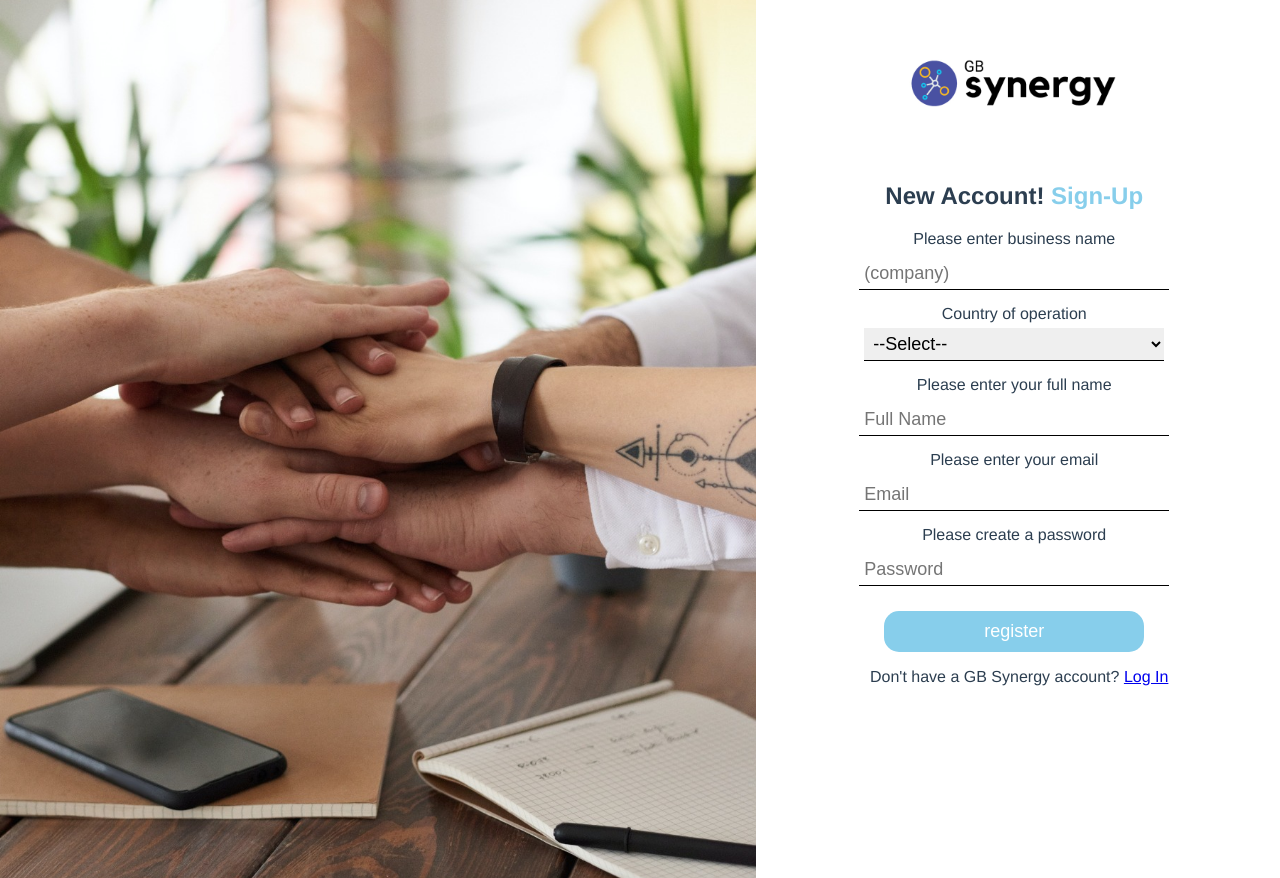
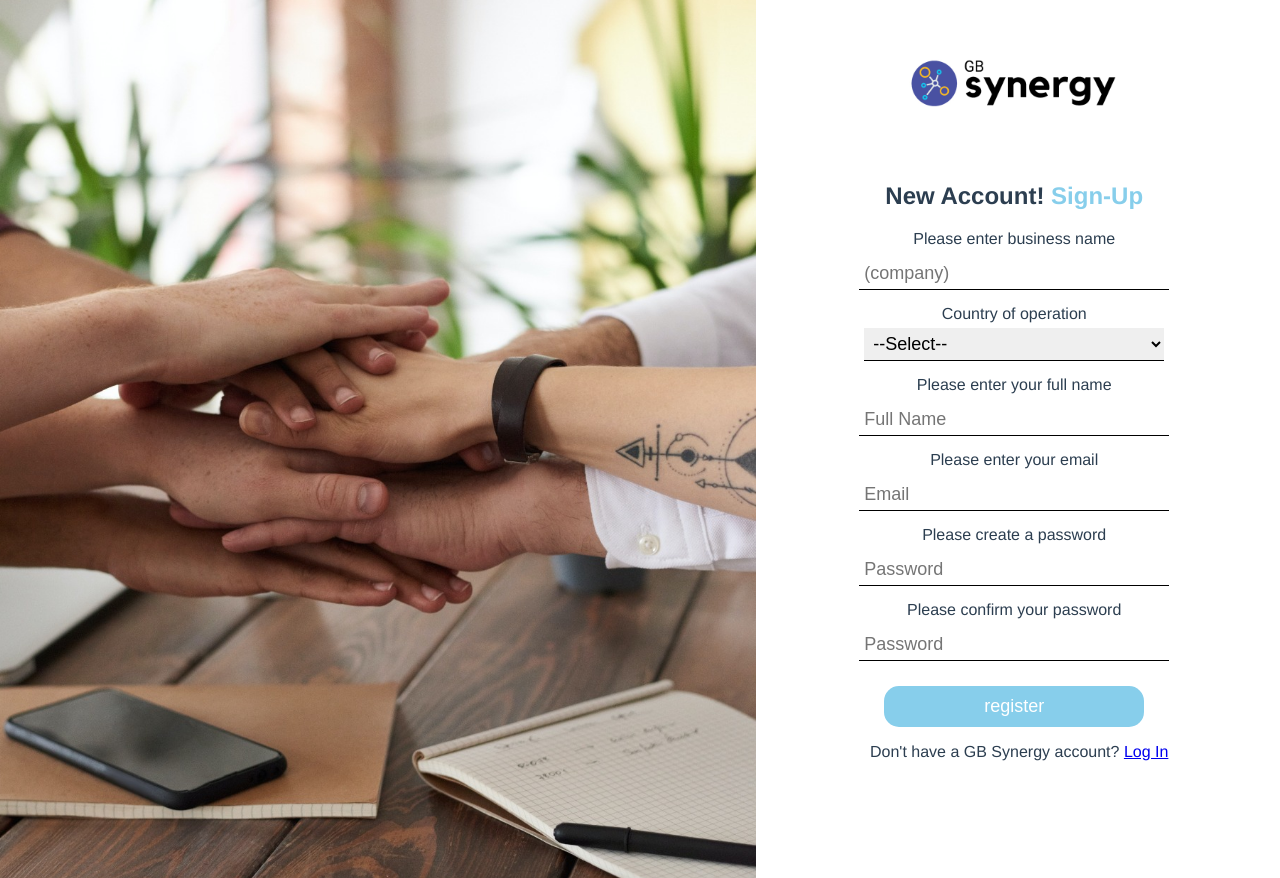
Before and after one commit to MARS-Technologies/momin, a Vue app: page /register in a window 1280 px wide. Built offline with nearby package versions, Linux system fonts and the light colour scheme.

Commit message:
confirm password added

```diff
--- a/src/views/RegisterView.vue
+++ b/src/views/RegisterView.vue
@@ -30,6 +30,13 @@
                 id="pass"
                 placeholder="Password"
                 v-model="register_form.password">
+            <br><label for="password">Please confirm your password</label>
+            <br><input
+                type="password"
+                name="confirmpass"
+                id="pass"
+                placeholder="Password"
+                v-model="register_form.confirmpassword">
             <br><input type="submit" value="register" class="btn-register">
         <div class="half">
         <p>Don't have a GB Synergy account? <router-link to="/login">Log In</router-link></p>
```
